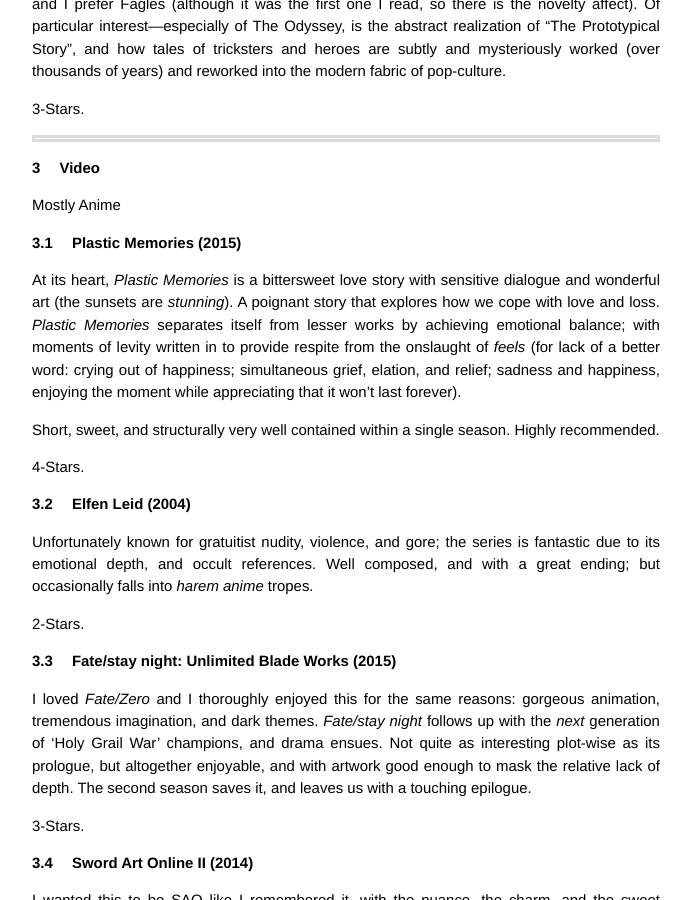
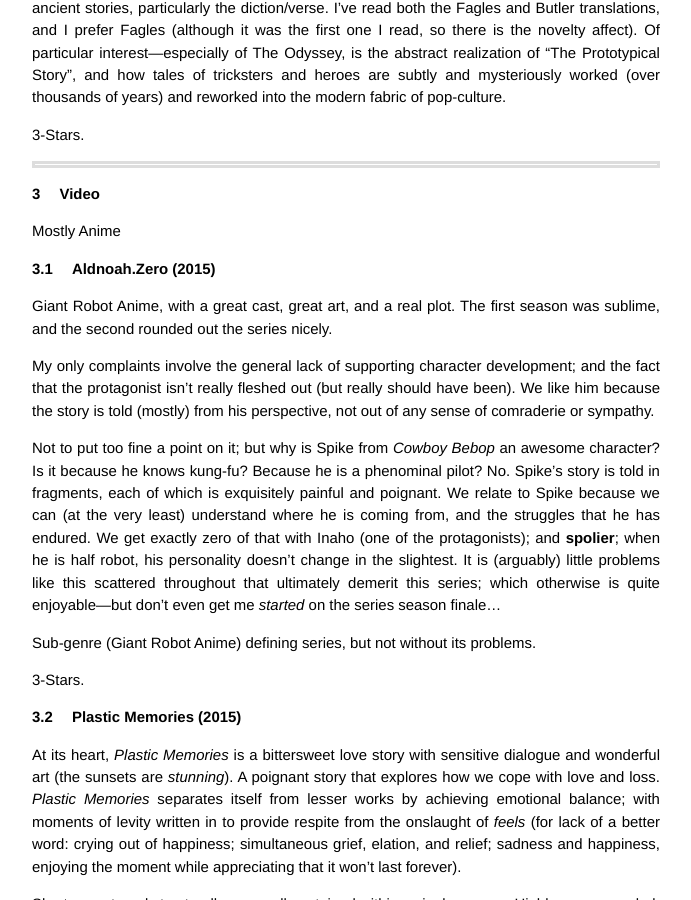
Before and after one commit to athuras/athuras.github.com, a Jekyll site: the page built from _posts/2014-08-06-Booklist.markdown, in a window 1280 px wide and 900 px high, scrolled down 9939 px. Shown: the whole window, without its empty margins (294-985 px from the left). Built offline with Jekyll 4.4.1, drawn with Linux system fonts in a browser that asks for light colours; comment, search, counter and statistics services are not loaded.

Commit message:
mdash, aldnoah.zero

```diff
--- a/_posts/2014-08-06-Booklist.markdown
+++ b/_posts/2014-08-06-Booklist.markdown
@@ -169,7 +169,7 @@
 While this could just be the prerequisite beginning-of-next-novel-in-the-series repetition, I found it almost insulting.
 By the time I've invested 40 hours into this series, please don't take 4 pages to reiterate Sazed's motivation; we all get it; please continue with the story.
 
-The character development is comprehensive; although---and this will be a recurring theme, not outstandingly, and the story is set on a suitably epic scale; features some very comprehensive world-building.
+The character development is comprehensive; although&mdash;and this will be a recurring theme, not outstandingly, and the story is set on a suitably epic scale; features some very comprehensive world-building.
 Mistborn is very much a sword-and-sorcery style series, and if it has one shining virtue, it's the fantastically nuanced "magic" system (allomancy). In fact, it's worth reading only the first book just to appreciate the depth of thought that went into designing it, and if Sanderson did nothing else, he would justifiably deserve continuous accolades for it.
 
 Ultimately, the novel(s) can be summed up with the following headline: "Protagonist starts from nothing; becomes god."
@@ -294,6 +294,24 @@
 # Video
 Mostly Anime
 
+## Aldnoah.Zero (2015)
+Giant Robot Anime, with a great cast, great art, and a real plot.
+The first season was sublime, and the second rounded out the series nicely.
+
+My only complaints involve the general lack of supporting character development; and the fact that the protagonist isn't really fleshed out (but really should have been).
+We like him because the story is told (mostly) from his perspective, not out of any sense of comraderie or sympathy.
+
+Not to put too fine a point on it; but why is Spike from *Cowboy Bebop* an awesome character?
+Is it because he knows kung-fu? Because he is a phenominal pilot? No.
+Spike's story is told in fragments, each of which is exquisitely painful and poignant.
+We relate to Spike because we can (at the very least) understand where he is coming from, and the struggles that he has endured.
+We get exactly zero of that with Inaho (one of the protagonists); and **spolier**; when he is half robot, his personality doesn't change in the slightest.
+It is (arguably) little problems like this scattered throughout that ultimately demerit this series; which otherwise is quite enjoyable&mdash;but don't even get me *started* on the series season finale...
+
+Sub-genre (Giant Robot Anime) defining series, but not without its problems.
+
+3-Stars.
+
 ## Plastic Memories (2015)
 At its heart, *Plastic Memories* is a bittersweet love story with sensitive dialogue and wonderful art (the sunsets are *stunning*).
 A poignant story that explores how we cope with love and loss.
@@ -374,7 +392,7 @@
 
 ## Psycho-Pass (2013)
 I like dark/dystopian themes, and this sci-fi/cyberpunk show was thought-provoking and philosophical, with great artwork.
-Psycho-Pass explores how a society would operate without free will---as an insidiously authoritarian police state.
+Psycho-Pass explores how a society would operate without free will&mdash;as an insidiously authoritarian police state.
 However, many of the great moments (writing wise) are demolished by the writer's incessant need to "explain" the implications of a particular point, often with a daunting array of pretense and esoteric quotes from long-dead philosophers (not that their mortality is relevant mind you).
 Perhaps because it is for all intents and purposes a Shonen drama, the writers felt it necessary to "talk down" to the audience wherever possible, perhaps that is another latent message; but I doubt it.
 
@@ -394,7 +412,7 @@
 
 ## Knights of Sidonia (2014)
 I do love a good o'le fashioned giant-robot-sci-fi anime, and this one doesn't disappoint on that front.
-The animation is brilliant (highly stylized, with a myriad of epic vistas), and the sound is done really well, however a good story needs well---a story.
+The animation is brilliant (highly stylized, with a myriad of epic vistas), and the sound is done really well, however a good story needs well&mdash;a story.
 Definitely slated for additional seasons (which I believe are warranted), the character development is virtually nonexistent, and the dialogue is weak.
 The voice acting (english version) isn't bad, but that said there aren't that many spoken lines of merit.
 I will watch the second season if/when it comes out, just because I feel like this show has great potential and I have a terrible weakness for glorious space-bound stories, but I can't help but feel disappointed, especially coming off of my Steins;Gate high.
@@ -449,7 +467,7 @@
 The backstories of the various characters are revealed sparingly, with enough left out to allow for the tactful use of ambiguity.
 All in all, a deep and interesting story, with near superb execution.
 
-What separates it (in terms of the level of enjoyment) for me from something like SAO, is that nothing is held back in the depictions of atrocity---some of the characters in Fate/Zero are truly evil: and there is no filter.
+What separates it (in terms of the level of enjoyment) for me from something like SAO, is that nothing is held back in the depictions of atrocity&mdash;some of the characters in Fate/Zero are truly evil: and there is no filter.
 Similarly some of the characters have motivations that are real heart-jerkers, and it's terrifying to witness their battle with madness.
 
 The Cowboy Bebop comparison is a little more subtle.
```
